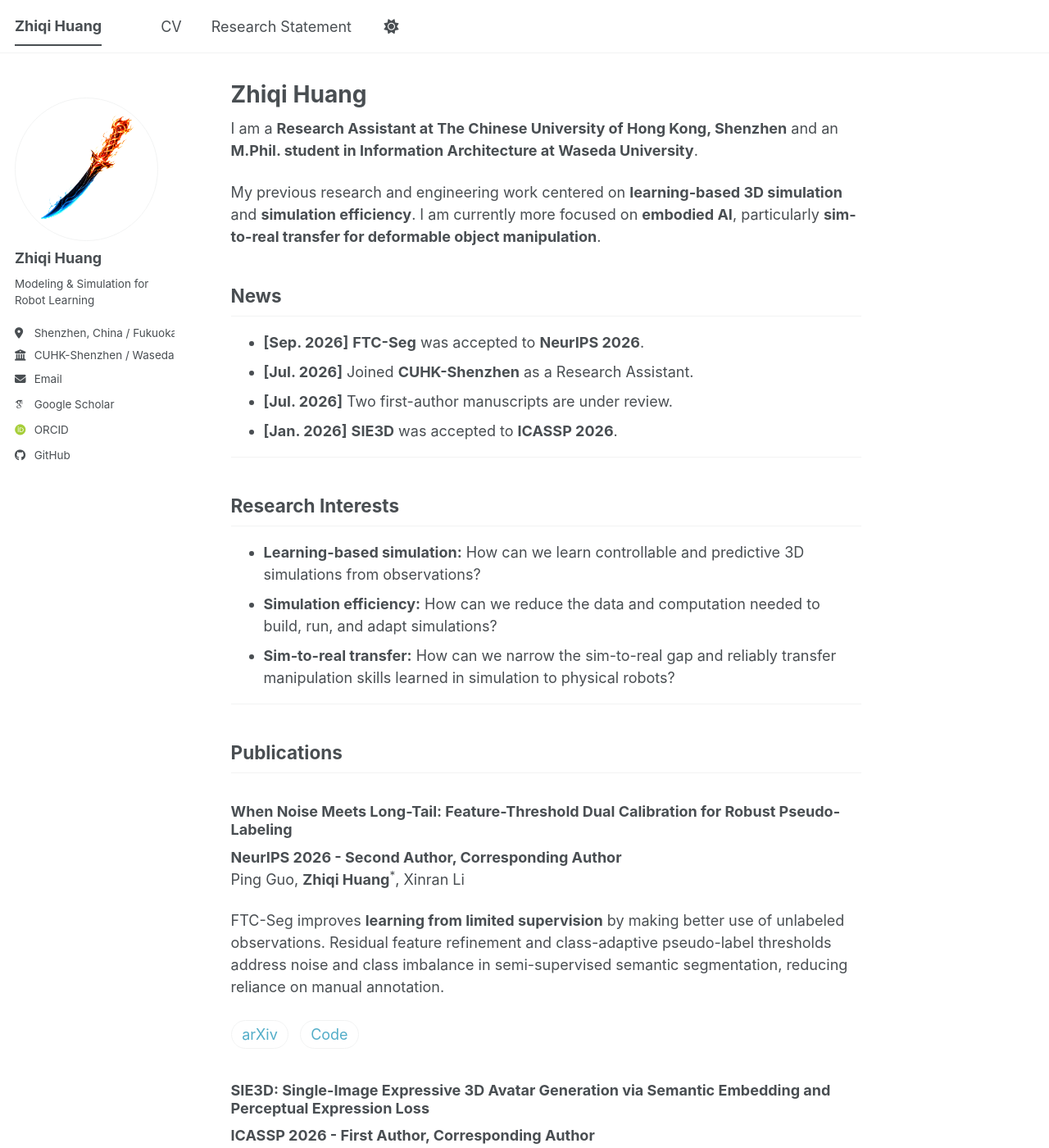
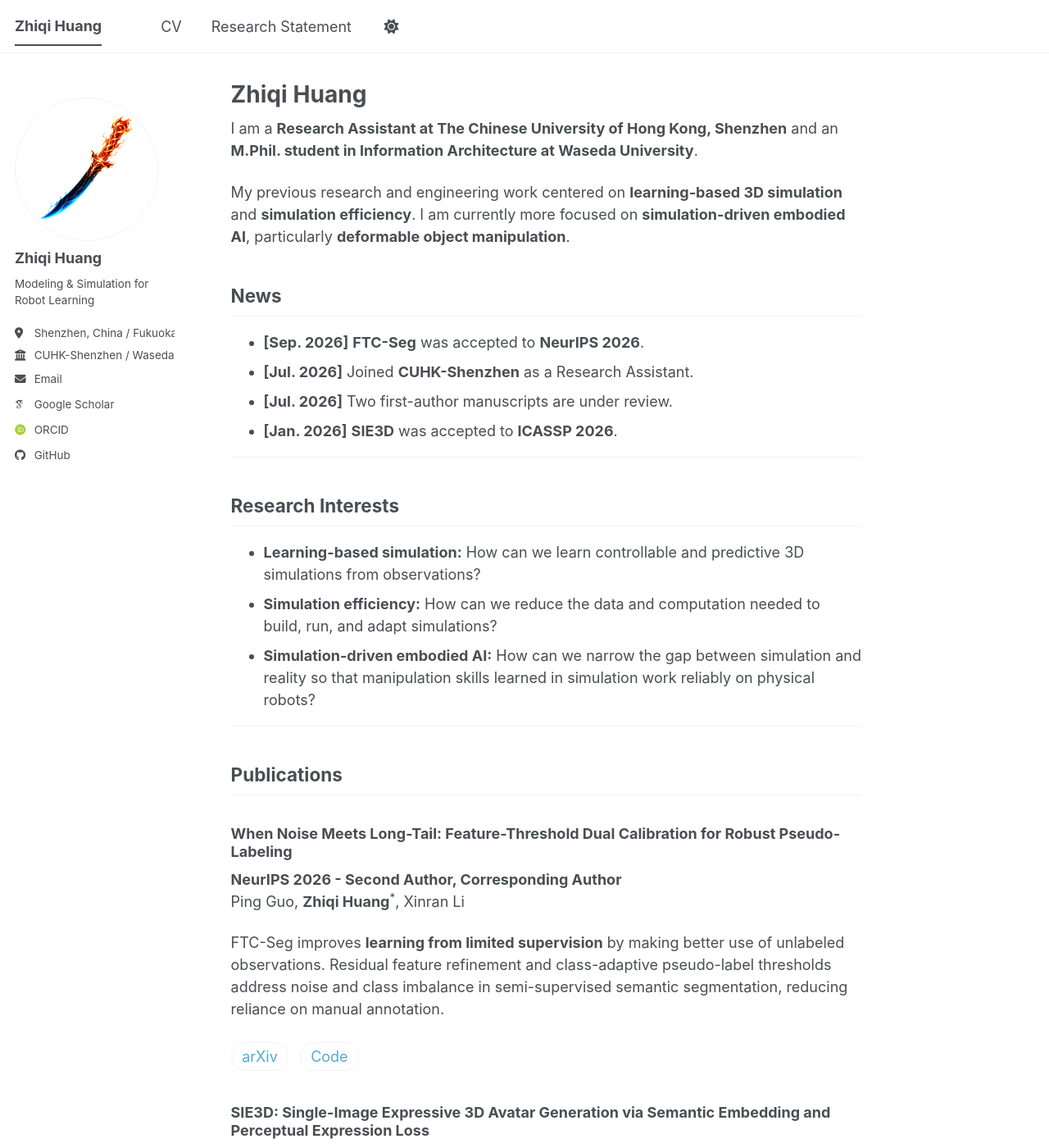
Before and after one commit to huang-zhiqi/huang-zhiqi.github.io, a Jekyll site: the page built from _pages/about.md, in a window 1280 px wide and 1400 px high. Shown: the whole window at 82% size. Built offline with Jekyll 4.4.1, drawn with Linux system fonts in a browser that asks for light colours; some web fonts are replaced; a script bundle is joined from its source files by our own code; library files that are not in the unit come from our copies; some of the changed text lies outside the part shown.

Commit message:
修改措辞

```diff
--- a/_pages/about.md
+++ b/_pages/about.md
@@ -1,7 +1,7 @@
 ---
 permalink: /
 title: "Zhiqi Huang"
-excerpt: "Learning-based and efficient 3D simulation, with current interests in embodied AI and sim-to-real transfer for deformable object manipulation"
+excerpt: "Learning-based and efficient 3D simulation, with current interests in simulation-driven embodied AI for deformable object manipulation"
 author_profile: true
 redirect_from:
   - /about/
@@ -10,7 +10,7 @@ redirect_from:
 
 I am a **Research Assistant at The Chinese University of Hong Kong, Shenzhen** and an **M.Phil. student in Information Architecture at Waseda University**.
 
-My previous research and engineering work centered on **learning-based 3D simulation** and **simulation efficiency**. I am currently more focused on **embodied AI**, particularly **sim-to-real transfer for deformable object manipulation**.
+My previous research and engineering work centered on **learning-based 3D simulation** and **simulation efficiency**. I am currently more focused on **simulation-driven embodied AI**, particularly **deformable object manipulation**.
 
 ## News
 
@@ -25,7 +25,7 @@ My previous research and engineering work centered on **learning-based 3D simula
 
 * **Learning-based simulation:** How can we learn controllable and predictive 3D simulations from observations?
 * **Simulation efficiency:** How can we reduce the data and computation needed to build, run, and adapt simulations?
-* **Sim-to-real transfer:** How can we narrow the sim-to-real gap and reliably transfer manipulation skills learned in simulation to physical robots?
+* **Simulation-driven embodied AI:** How can we narrow the gap between simulation and reality so that manipulation skills learned in simulation work reliably on physical robots?
 
 ---
 
@@ -75,7 +75,7 @@ This work learns **predictive models of 3D lesion evolution** from longitudinal
 
 **Research Assistant** - *Jul. 2026 - Present*
 
-Research interests in **deformable object simulation and sim-to-real transfer** for cloth and garment manipulation, with an emphasis on using real observations and interactions to calibrate simulation and support adaptation on physical robots.
+Research interests in **simulation-driven embodied AI** for deformable object manipulation, connecting learning in simulation with adaptation through real-world observations and interactions.
 
 ### Waseda University
 
```
